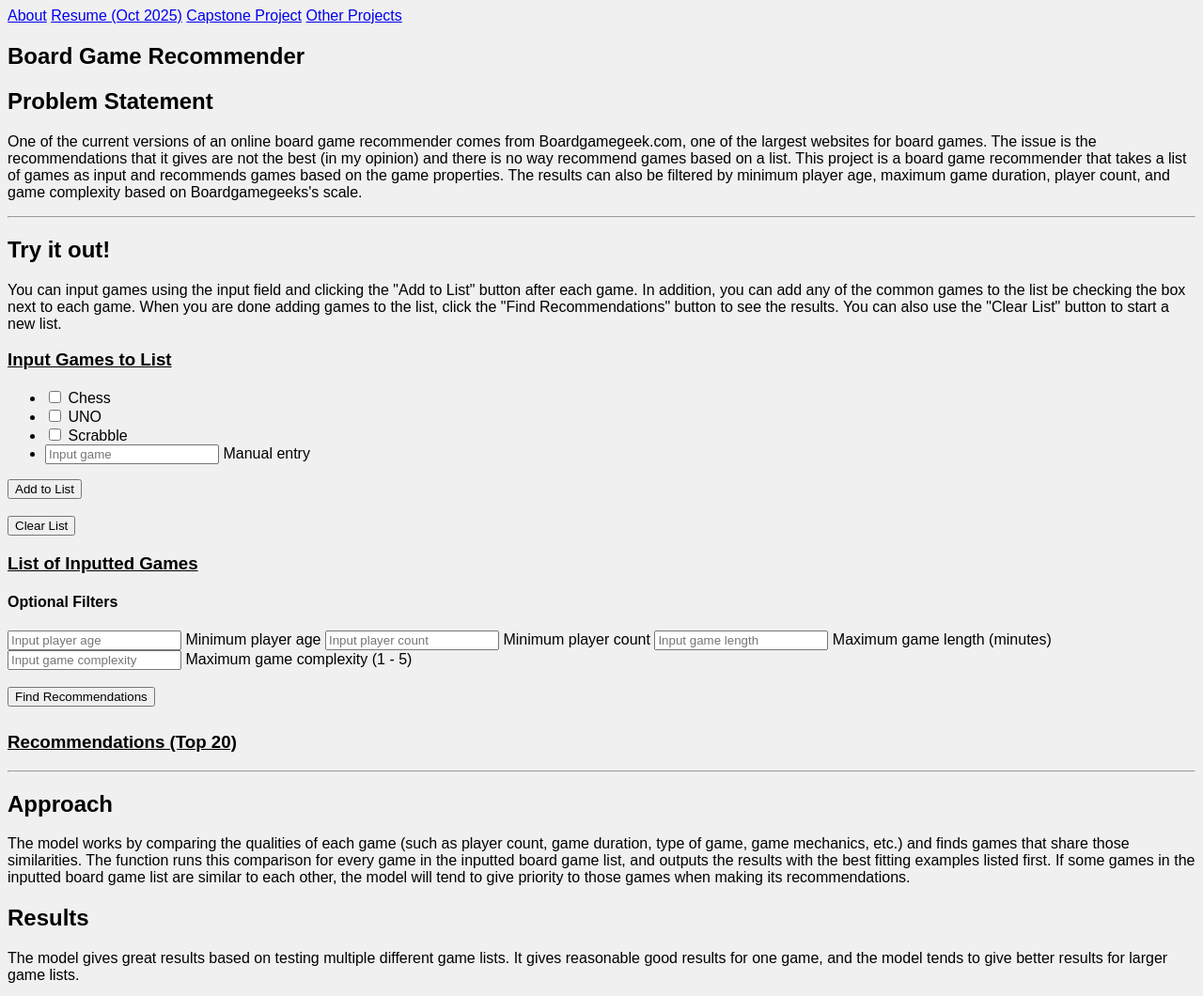
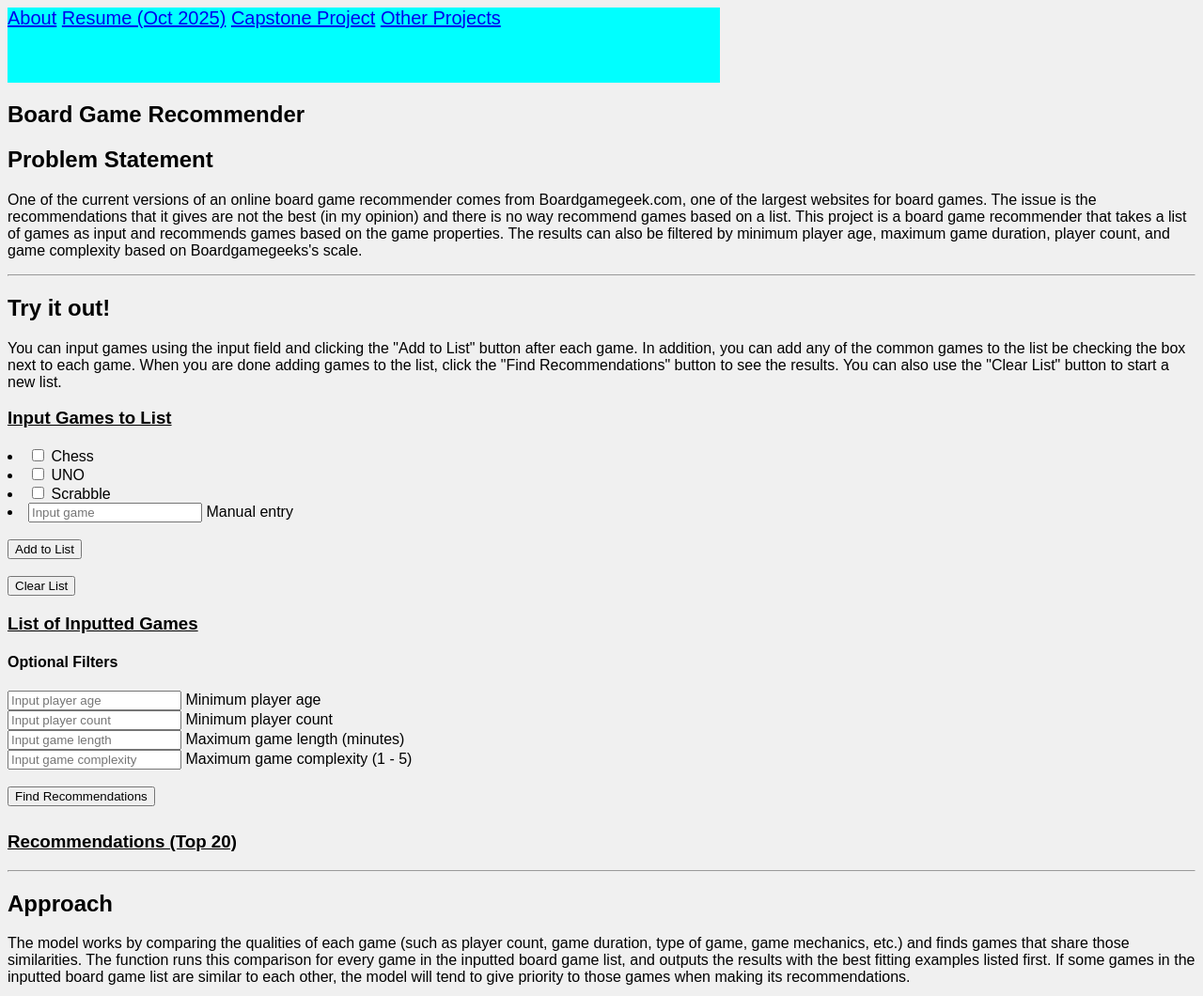
Before and after one commit to ChessGuy/data-projects, a Flask app: page /capstone in a window 1280 px wide. Shown: the top 1060 px of the page at 94% size. Run offline with Flask 3, Linux system fonts and the light colour scheme.

Commit message:
Working on Flask app

```diff
--- a/Board Game Recommender/board_game_recommender_project/static/styles.css
+++ b/Board Game Recommender/board_game_recommender_project/static/styles.css
@@ -23,3 +23,12 @@
 input[type=number] {
   -moz-appearance: textfield;
 }
+
+div.topnav {
+    background-color:aqua;
+    color:black;
+    height: 80px;
+    width: 60%;
+    font-size: 20px;
+    text-align: left;
+}
--- a/Board Game Recommender/board_game_recommender_project/templates/capstone.html
+++ b/Board Game Recommender/board_game_recommender_project/templates/capstone.html
@@ -28,7 +28,6 @@
 
     <form action="{{ url_for('capstone') }}" method="POST">
         <h3>Input Games to List</h3>
-        <ul>
             <li>
                 <input type="checkbox" id="game1" name="checked_1" value="Chess">
                 <label for="game1">Chess</label>
@@ -45,7 +44,7 @@
                 <input type="text" id="input" name="input" placeholder="Input game">
                 <label for="input">Manual entry</label>
             </li>
-        </ul>
+        <br>
         <button type="submit">Add to List</button>
         <br><br>
     </form>
@@ -62,19 +61,22 @@
 </ul>
 
 <h4>Optional Filters</h4>
+
+<form action="/recommend" method="POST">
     <input type="number" min="0" class="no-arrows" id="age" name="age" placeholder="Input player age">
     <label for="age">Minimum player age</label>
-
+    <br>
     <input type="number" min="0" class="no-arrows" id="player_count" name="player_count" placeholder="Input player count">
     <label for="player_count">Minimum player count</label>
+    <br>
 
     <input type="number" min="0" class="no-arrows" id="play_time" name="play_time" placeholder="Input game length">
     <label for="play_time">Maximum game length (minutes)</label>
 
+    <br>
     <input type="number" min="1" max="'5" class="no-arrows" id="complexity" name="complexity" placeholder="Input game complexity">
     <label for="complexity">Maximum game complexity (1 - 5)</label>
-<br><br>
-<form action="/recommend" method="POST">
+    <br><br>
     <button type="submit">Find Recommendations</button>
 </form>
 
```
